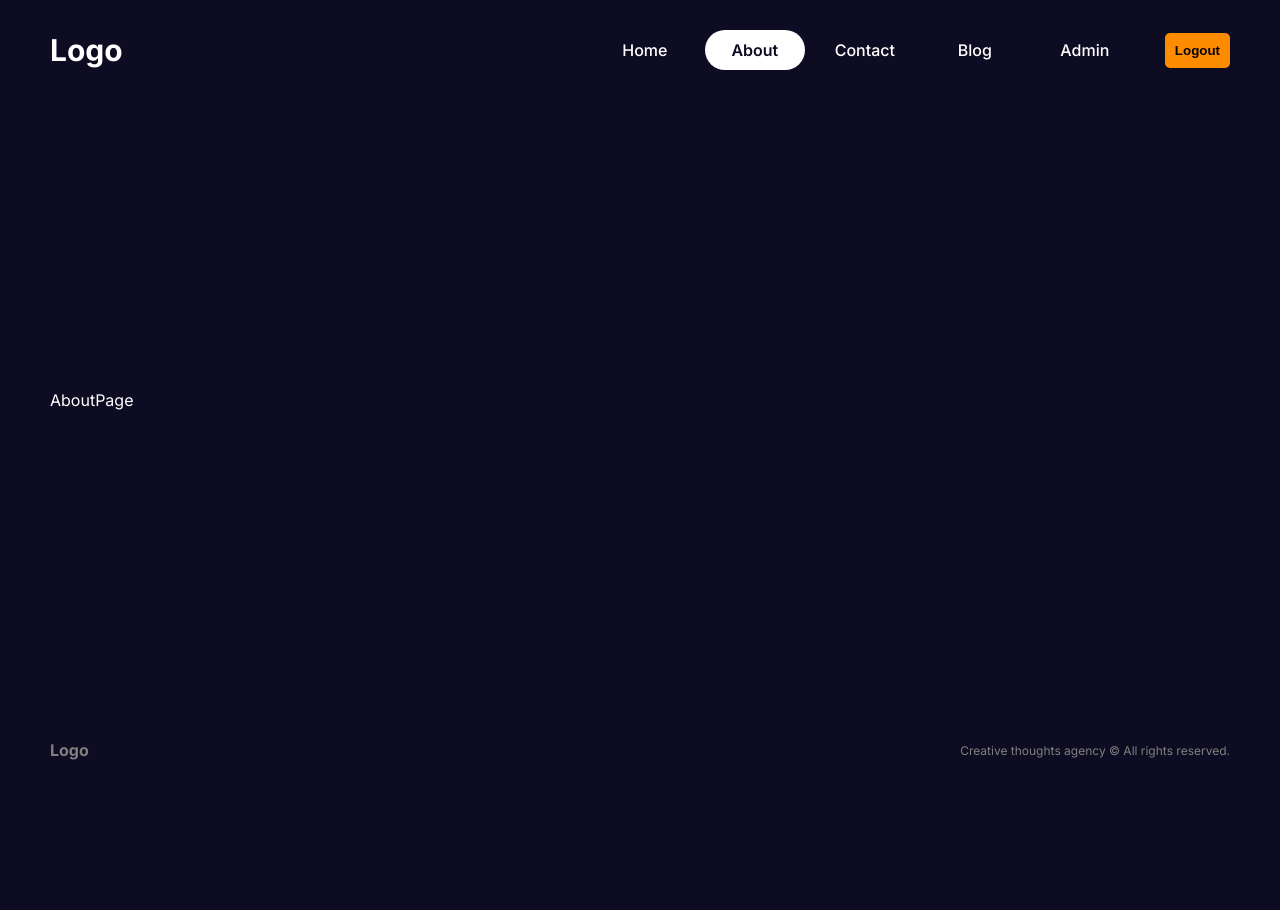
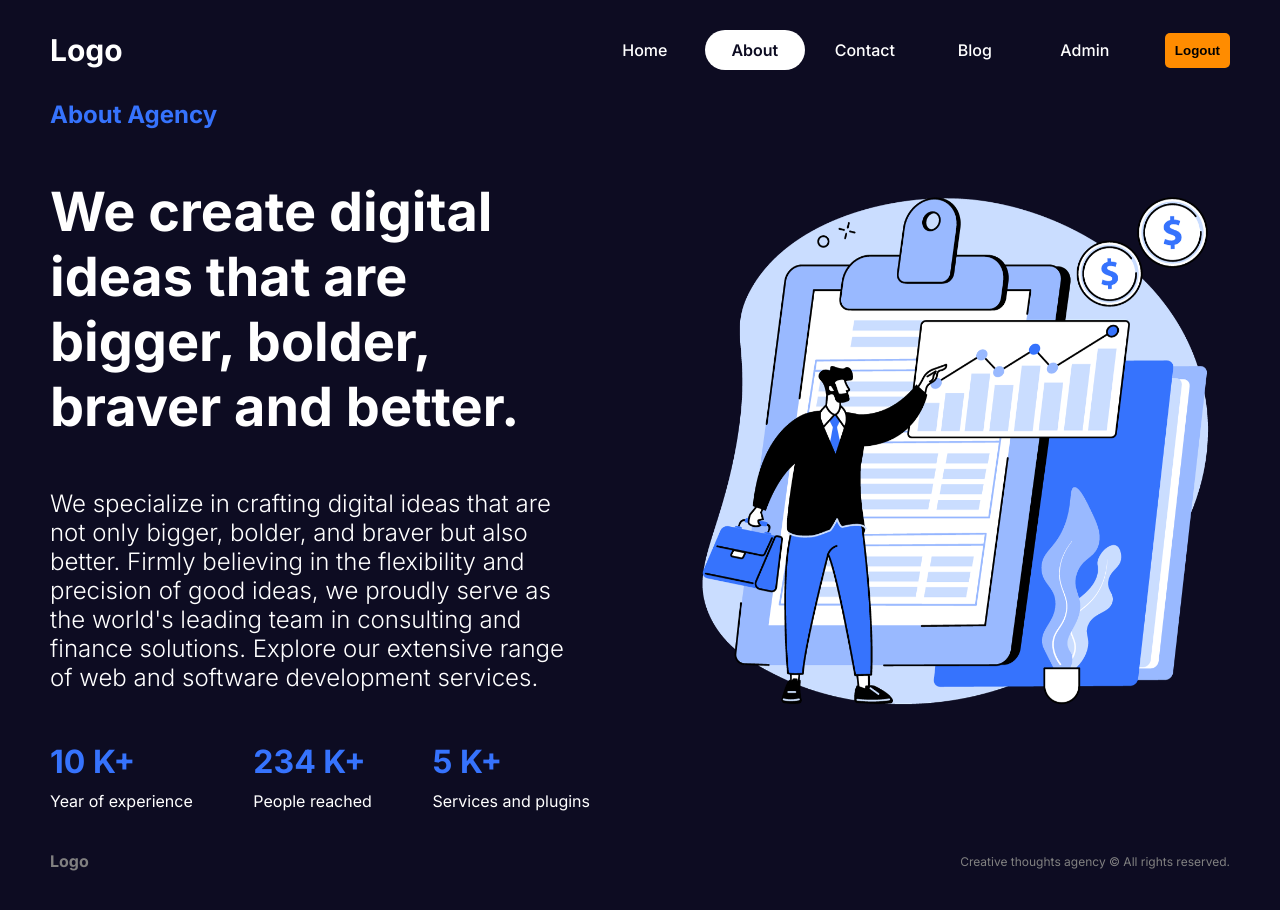
Before and after one commit to f-fardin-dev/next14, a Next.js app: page /about in a window 1280 px wide. Before the commit the page ends 800 px from the top, so only its background shows below. Built offline with nearby package versions, Linux system fonts and the light colour scheme.

Commit message:
feat: complete styles and content for the About page

```diff
--- /dev/null
+++ b/src/app/about/about.module.css
@@ -0,0 +1,47 @@
+.container {
+  display: flex;
+  gap: 100px;
+}
+
+.textContainer {
+  flex: 1;
+  display: flex;
+  flex-direction: column;
+  justify-content: center;
+  gap: 50px;
+}
+
+.subtitle {
+  color: var(--btn-color);
+}
+
+.title {
+  font-size: 54px;
+}
+
+.description {
+  font-size: 24px;
+  font-weight: 300;
+}
+
+.boxes {
+  display: flex;
+  align-items: center;
+  justify-content: space-between;
+}
+
+.box {
+  display: flex;
+  flex-direction: column;
+  gap: 10px;
+}
+
+.box h5 {
+  font-size: 32px;
+  color: var(--btn-color);
+}
+
+.imgContainer {
+  flex: 1;
+  position: relative;
+}
--- a/src/app/about/page.tsx
+++ b/src/app/about/page.tsx
@@ -1,5 +1,46 @@
+import Image from "next/image";
+import styles from "./about.module.css";
+
 const AboutPage = () => {
-  return <div>AboutPage</div>;
+  return (
+    <div className={styles.container}>
+      <div className={styles.textContainer}>
+        <h2 className={styles.subtitle}>About Agency</h2>
+        <h1 className={styles.title}>
+          We create digital ideas that are bigger, bolder, braver and better.
+        </h1>
+        <p className={styles.description}>
+          {`We specialize in crafting digital ideas that are not only bigger,
+          bolder, and braver but also better. Firmly believing in the
+          flexibility and precision of good ideas, we proudly serve as the
+          world's leading team in consulting and finance solutions. Explore our
+          extensive range of web and software development services.`}
+        </p>
+        <div className={styles.boxes}>
+          <div className={styles.box}>
+            <h5>10 K+</h5>
+            <p>Year of experience</p>
+          </div>
+          <div className={styles.box}>
+            <h5>234 K+</h5>
+            <p>People reached</p>
+          </div>
+          <div className={styles.box}>
+            <h5>5 K+</h5>
+            <p>Services and plugins</p>
+          </div>
+        </div>
+      </div>
+      <div className={styles.imgContainer}>
+        <Image
+          fill
+          alt="about page image"
+          src="/about.png"
+          objectFit="contain"
+        />
+      </div>
+    </div>
+  );
 };
 
 export default AboutPage;
```
